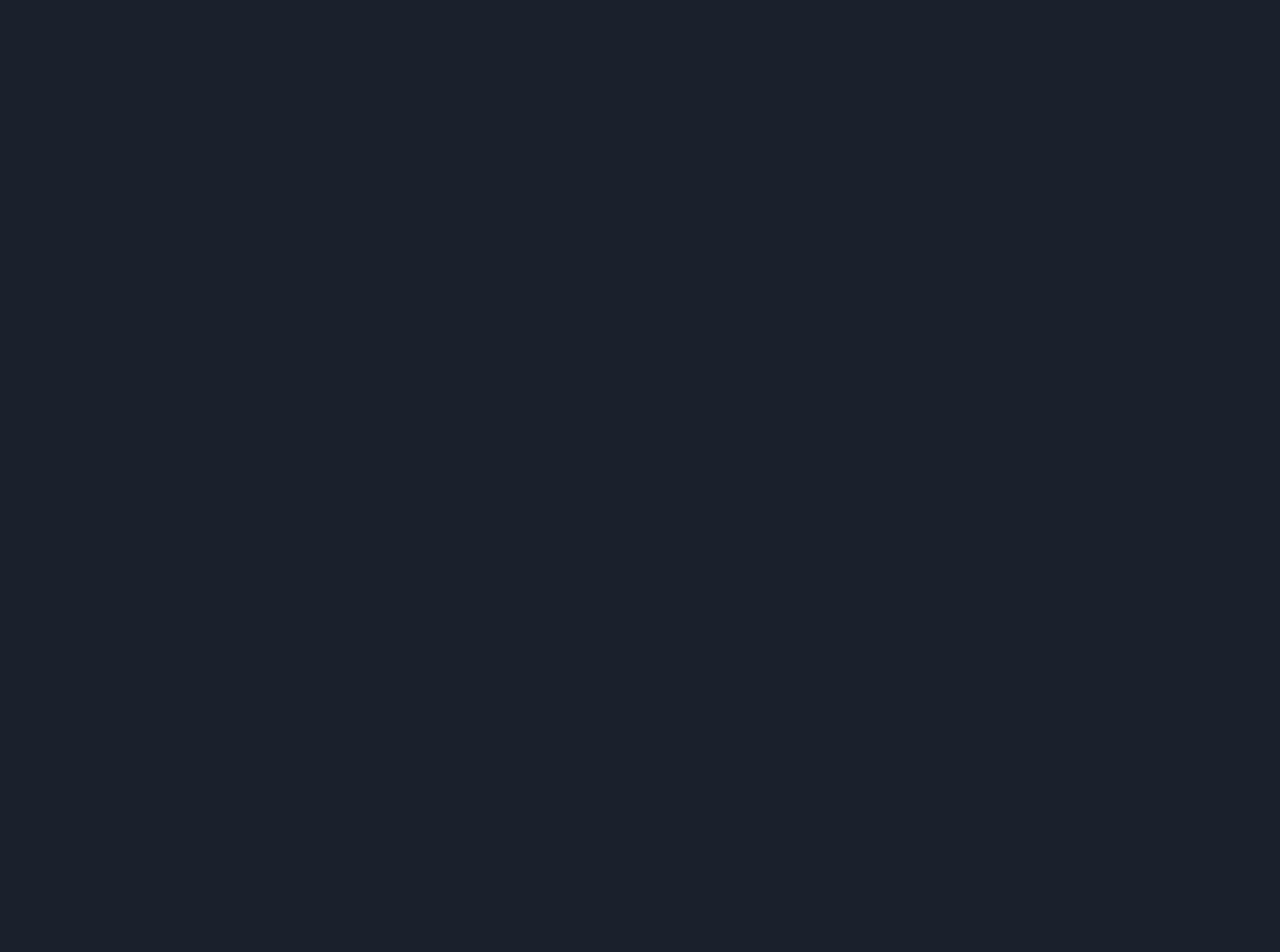
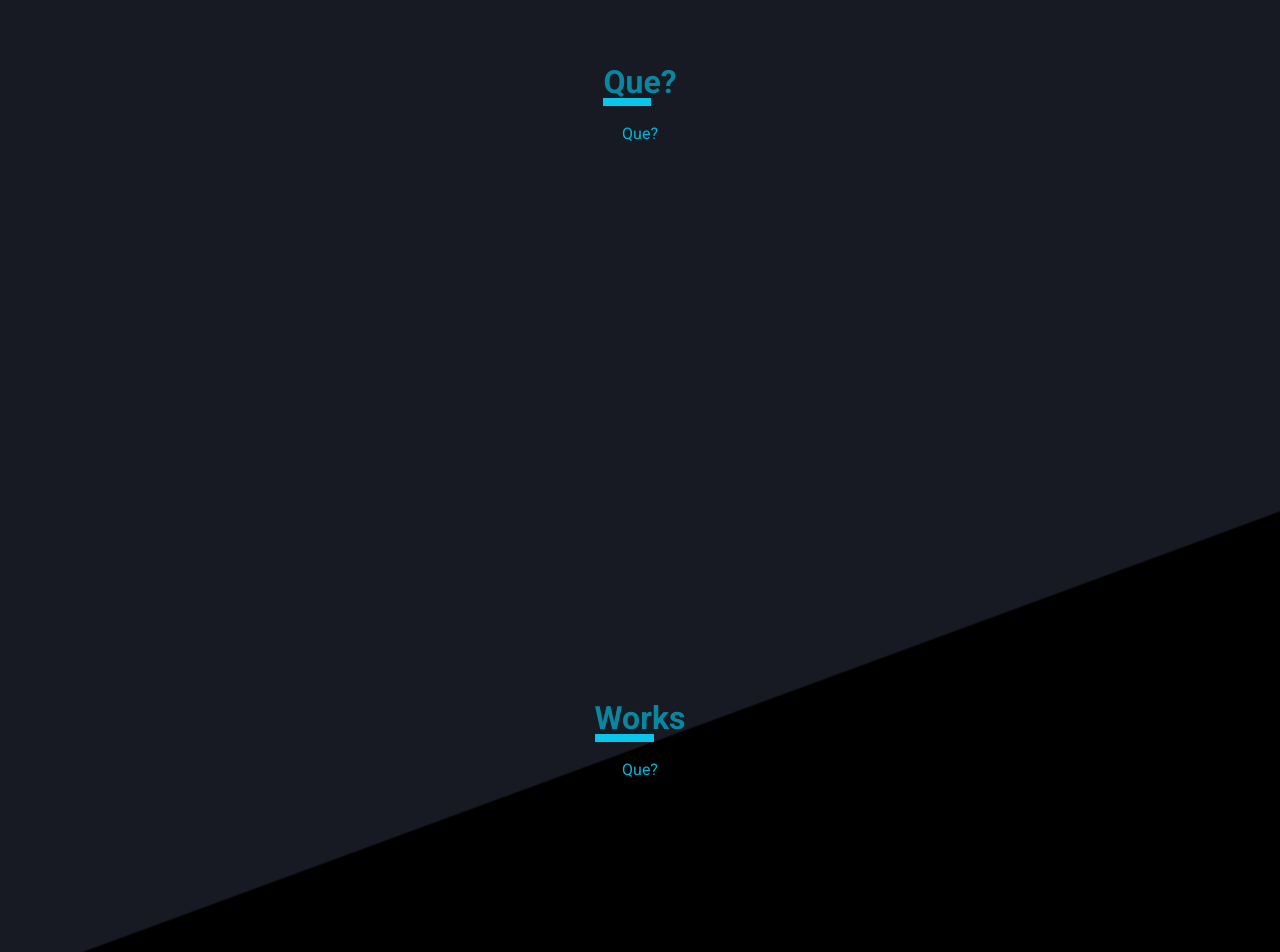
Before and after one commit to MayconTrix/MB-Portfolio, a Next.js app: page / in a window 1280 px wide. Shown: the part 1740-2692 px from the top of the page. Before the commit the page ends 1462 px from the top, so only its background shows below. Built offline with nearby package versions, Linux system fonts and the light colour scheme.

Commit message:
New itens v0.1

```diff
--- a/src/components/About/index.tsx
+++ b/src/components/About/index.tsx
@@ -6,9 +6,9 @@ export function About() {
       marginTop="4.8rem"
       align="center"
       justify="center"
-      height="54rem"
+      height="58.8rem"
       width="100%"
-      backgroundColor="gray.900"
+      // backgroundColor="gray.900"
     >
       <Box height="34.1rem" width="126rem" position="relative">
         <Box
--- /dev/null
+++ b/src/components/Footer/index.tsx
@@ -0,0 +1,49 @@
+import { Box, Flex, Img, Text } from "@chakra-ui/react";
+
+export function Footer() {
+  return (
+    <Flex
+      align="center"
+      justify="center"
+      height="58.8rem"
+      width="100%"
+      backgroundColor="black"
+      direction="column"
+      justifyContent="space-around"
+      alignItems="center"
+      // gap="3rem"
+    >
+      <Flex
+        width="100%"
+        marginTop="9rem"
+        align="center"
+        justifyContent="space-around"
+      >
+        <Text
+          width="52rem"
+          fontSize="3.2rem"
+          color="cyan.400"
+          textAlign="center"
+        >
+          <strong>Vivendo</strong>, <strong>aprendendo</strong> e
+          <strong> subindo de nível</strong> um dia de cada vez.
+        </Text>
+        <Flex
+          direction="column"
+          align="center"
+          justify="center"
+          width="55rem"
+          height="32rem"
+          backgroundColor="cyan.400"
+          borderRadius="0.2rem"
+        >
+          <Flex>Menu</Flex>
+          <Flex>Social</Flex>
+        </Flex>
+      </Flex>
+      <Text fontSize="1.2rem" marginTop="3.8rem" color="cyan.400">
+        Feito por Maycon Batista © 2023
+      </Text>
+    </Flex>
+  );
+}
--- a/src/components/Head/index.tsx
+++ b/src/components/Head/index.tsx
@@ -36,7 +36,6 @@ export function Head() {
       <Flex
         marginTop="3.2rem"
         align="center"
-        // justify="center"
         height="16.2rem"
         backgroundImage="/Bgheader.png"
         padding="0 45rem 0 0"
--- /dev/null
+++ b/src/components/Que/index.tsx
@@ -0,0 +1,34 @@
+import { Box, Flex, Img, Text } from "@chakra-ui/react";
+
+export function Que() {
+  return (
+    <Flex
+      marginTop="4.8rem"
+      align="center"
+      justify="center"
+      height="58.8rem"
+      width="100%"
+      // backgroundColor="gray.900"
+      direction="column"
+      gap="3rem"
+    >
+      <Flex direction="column" alignItems="center" marginBottom="2rem">
+        <Box as="text" color="cyan.700" fontSize="3.2rem" fontWeight="bold">
+          Que?
+          <Box position="relative">
+            <Box
+              position="absolute"
+              bottom="0"
+              left="0"
+              borderBottom="0.8rem solid #0BC5EA"
+              width="65%"
+            />
+          </Box>
+        </Box>
+        <Text marginTop="1.6rem" color="cyan.500" textAlign="center">
+          Que?
+        </Text>
+      </Flex>
+    </Flex>
+  );
+}
--- /dev/null
+++ b/src/components/Works/index.tsx
@@ -0,0 +1,35 @@
+import { Box, Flex, Text } from "@chakra-ui/react";
+
+export function Works() {
+  return (
+    <Flex
+      marginTop="4.8rem"
+      align="center"
+      justify="center"
+      height="58.8rem"
+      width="100%"
+      backgroundColor="black"
+      bgGradient="linear(159.8deg, gray.900 49.8%, black 50%)"
+      direction="column"
+      gap="3rem"
+    >
+      <Flex direction="column" alignItems="center" marginBottom="2rem">
+        <Box as="text" color="cyan.700" fontSize="3.2rem" fontWeight="bold">
+          Works
+          <Box position="relative">
+            <Box
+              position="absolute"
+              bottom="0"
+              left="0"
+              borderBottom="0.8rem solid #0BC5EA"
+              width="65%"
+            />
+          </Box>
+        </Box>
+        <Text marginTop="1.6rem" color="cyan.500" textAlign="center">
+          Que?
+        </Text>
+      </Flex>
+    </Flex>
+  );
+}
--- a/src/pages/index.tsx
+++ b/src/pages/index.tsx
@@ -1,7 +1,10 @@
+import { Box } from "@chakra-ui/react";
 import { About } from "@/components/About";
+import { Footer } from "@/components/Footer";
 import { Head } from "@/components/Head";
 import { Skills } from "@/components/Skills";
-import { Box, Flex } from "@chakra-ui/react";
+import { Works } from "@/components/Works";
+import { Que } from "@/components/Que";
 
 export default function Home() {
   return (
@@ -15,6 +18,9 @@ export default function Home() {
       <Head />
       <About />
       <Skills />
+      <Que />
+      <Works />
+      <Footer />
     </Box>
   );
 }
```
